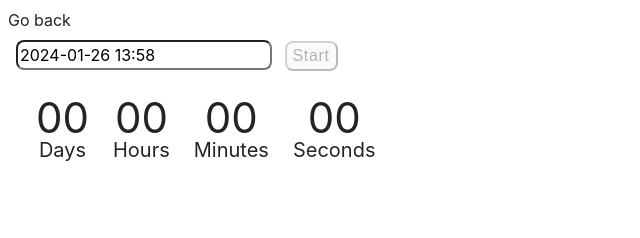
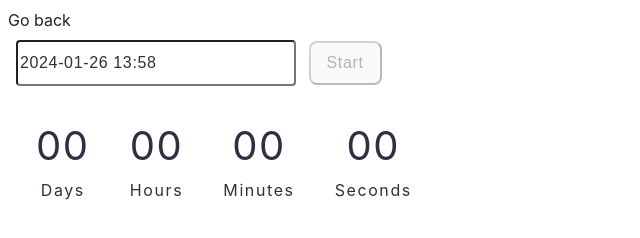
Before and after one commit to HalynaMal/goit-js-hw-10, a website built with Vite: page src/1-timer.html in a window 1280 px wide. Shown: the whole page, without its empty margins (0-640 px from the left). Built offline with nearby package versions, Linux system fonts and the light colour scheme; a script that the page names is missing.

Commit message:
Update styles.css

```diff
--- a/src/css/styles.css
+++ b/src/css/styles.css
@@ -26,31 +26,50 @@
 
 .timer {
   display: flex;
-  gap: 8px;
   padding: 20px;
+  align-items: flex-start;
+  gap: 24px;
+  width: 346px;
+
 }
 
 .field {
   display: flex;
   flex-direction: column;
   padding: 8px;
+  color: #2E2F42;
+font-size: 40px;
+line-height: 48px;
+letter-spacing: 1.6px;
 }
 
 .value {
- font-size: 42px;
  text-align: center;
  margin-bottom: 8px;
+ color: #2E2F42;
+font-size: 40px;
+line-height: 48px;
+letter-spacing: 1.6px;
 }
 
 .label {
   font-size: 20px;
   text-align: center;
+  color: #2E2F42;
+font-size: 16px;
+line-height: 24px;
 }
 
 input {
-  font: inherit;
+  color: #2E2F42;
+font-size: 16px;
+line-height: 24px;
+letter-spacing: 0.64px;
   margin: 8px;
-  border-radius: 8px;
+  width: 272px;
+  height: 40px;
+  border-radius: 4px;
+  background: #FFF;
 }
 
 button {
@@ -61,4 +80,5 @@ button {
   font-size: 16px;
   line-height: 24px;
   letter-spacing: 0.64px;
-  }
+  padding: 8px 16px;
+}
```
